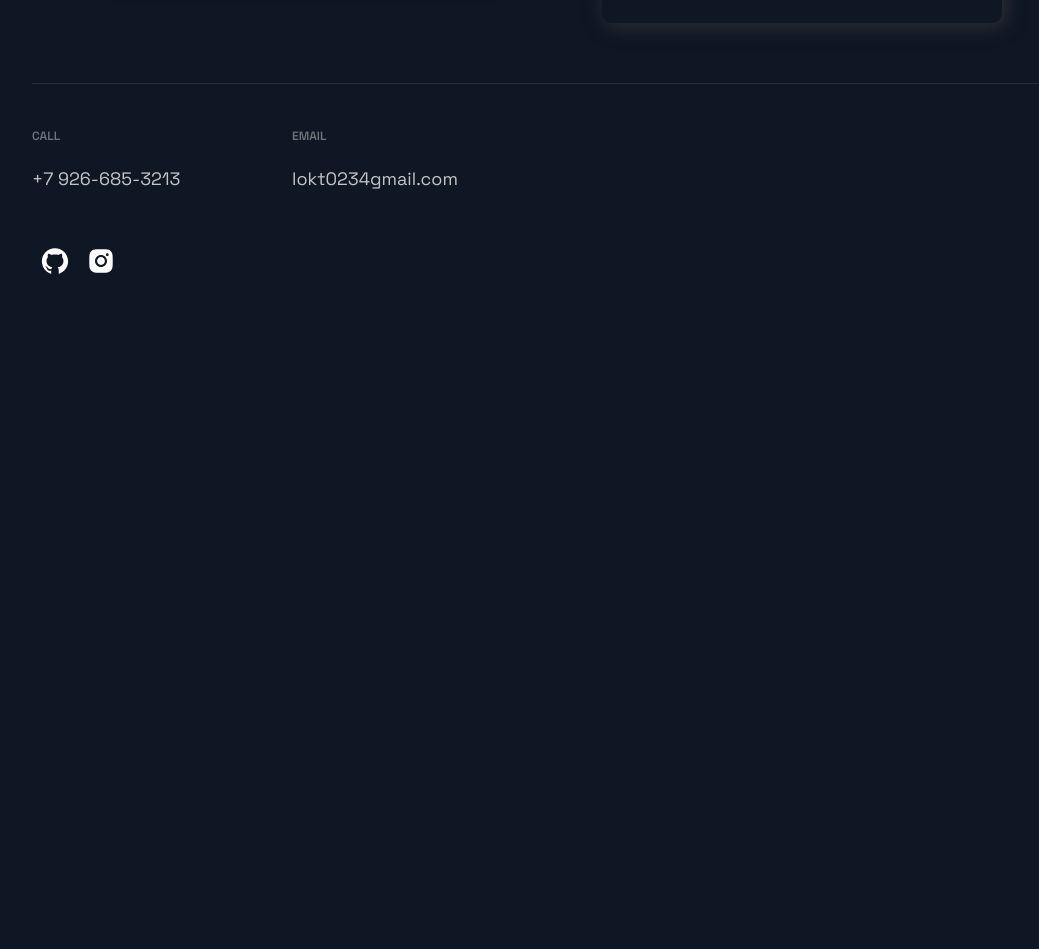
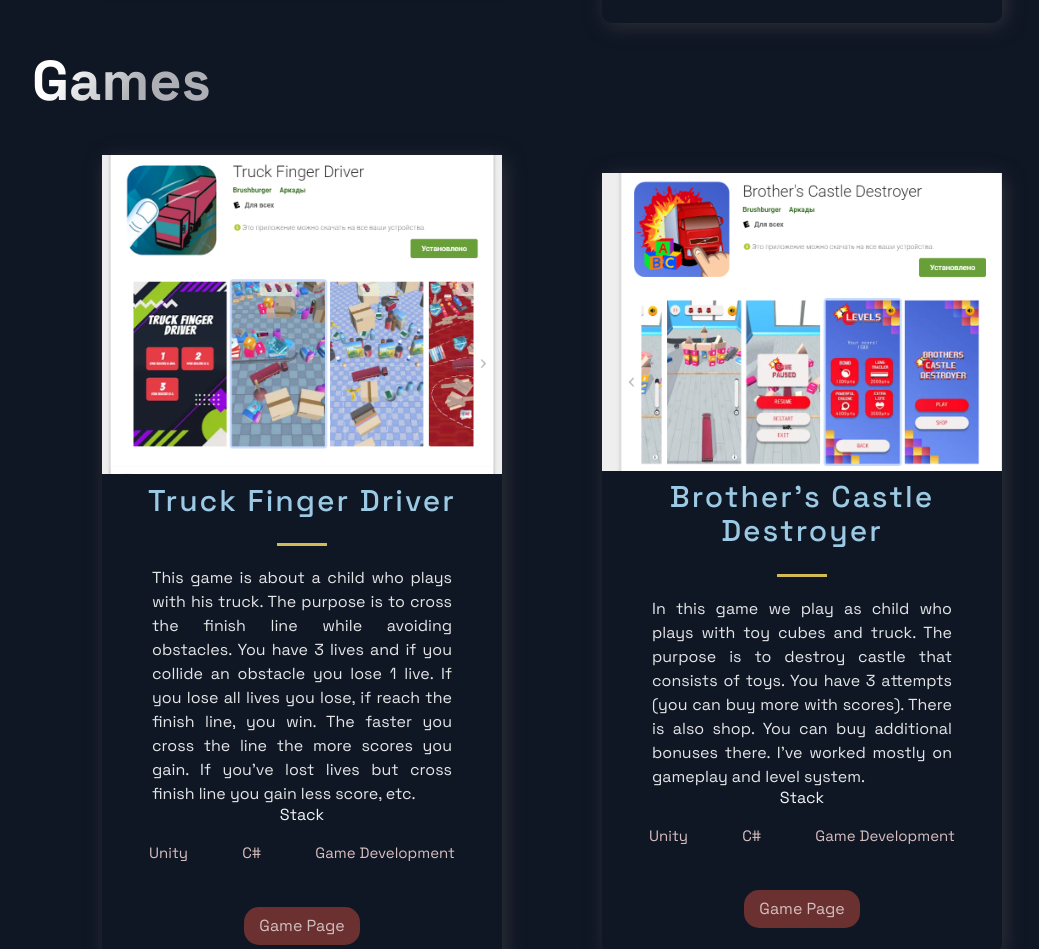
Before and after one commit to lokt02/portfolio, a Next.js app: page /projects in a window 1280 px wide. Shown: the part 1023-1972 px from the top of the page, without its empty margins (88-1127 px from the left). Before the commit the page ends 1362 px from the top, so only its background shows below. Built offline with nearby package versions, Linux system fonts and the light colour scheme.

Commit message:
telegram contact + game projects

```diff
--- a/src/components/Header/Header.js
+++ b/src/components/Header/Header.js
@@ -1,6 +1,6 @@
 import Link from 'next/link';
 import React from 'react';
-import { AiFillGithub, AiFillInstagram, AiFillLinkedin } from 'react-icons/ai';
+import { AiFillGithub, AiFillInstagram, AiFillMessage} from 'react-icons/ai';
 import { DiCssdeck } from 'react-icons/di';
 
 import { Container, Div1, Div2, Div3, NavLink, SocialIcons } from './HeaderStyles';
@@ -32,6 +32,9 @@ const Header = () =>  (
       </li>
     </Div2>
       <Div3>
+          <SocialIcons href="https://t.me/lokt02">
+            <AiFillMessage size="3rem" />
+          </SocialIcons>
           <SocialIcons href="https://github.com/lokt02">
             <AiFillGithub size="3rem" />
           </SocialIcons>
--- a/src/components/Projects/Projects.js
+++ b/src/components/Projects/Projects.js
@@ -2,7 +2,7 @@ import React from 'react';
 
 import { BlogCard, CardInfo, ExternalLinks, GridContainer, HeaderThree, Hr, Tag, TagList, TitleContent, UtilityList, Img } from './ProjectsStyles';
 import { Section, SectionDivider, SectionTitle } from '../../styles/GlobalComponents';
-import { projects } from '../../constants/constants';
+import { projects, games } from '../../constants/constants';
 
 const Projects = () => (
   <Section nopadding id="projects">
@@ -33,6 +33,33 @@ const Projects = () => (
         );
       })}
     </GridContainer>
+
+    <SectionTitle>Games</SectionTitle>
+    <GridContainer>
+      {games.map((p, i) => {
+        return (
+          <BlogCard key={i}>
+          <Img src={p.image} />
+            <TitleContent>
+              <HeaderThree title>{p.name}</HeaderThree>
+              <Hr />
+            </TitleContent>
+            <CardInfo className="card-info">{p.description}</CardInfo>
+            <div>
+              <TitleContent>Stack</TitleContent>
+              <TagList>
+                {p.tags.map((t, i) => {
+                  return <Tag key={i}>{t}</Tag>;
+                })}
+              </TagList>
+            </div>
+            <UtilityList>
+              <ExternalLinks href={p.codelink}>Game Page</ExternalLinks>
+            </UtilityList>
+          </BlogCard>
+        );
+      })}
+    </GridContainer>
   </Section>
 );
 
--- a/src/constants/constants.js
+++ b/src/constants/constants.js
@@ -19,6 +19,27 @@ export const projects = [
   },
 ];
 
+export const games = [
+  {
+    name: 'Truck Finger Driver',
+    description: "This game is about a child who plays with his truck. The purpose is to cross the finish line while avoiding obstacles. You have 3 lives and if you collide an obstacle you lose 1 live. If you lose all lives you lose, if reach the finish line, you win. The faster you cross the line the more scores you gain. If you've lost lives but cross finish line you gain less score, etc.",
+      image: '/images/22.png',
+      tags: ['Unity', 'C#', 'Game Development'],
+    codelink: 'https://play.google.com/store/apps/details?id=com.BrushBurger.TruckFingerDriver',
+    sourcelink: '',
+    id: 0,
+  },
+  {
+    name: "Brother's Castle Destroyer",
+    description:"In this game we play as child who plays with toy cubes and truck. The purpose is to destroy castle that consists of toys. You have 3 attempts (you can buy more with scores). There is also shop. You can buy additional bonuses there. I've worked mostly on gameplay and level system.",
+    image: '/images/21.png',
+    tags: ['Unity', 'C#', 'Game Development'],
+    codelink: 'https://play.google.com/store/apps/details?id=com.BrushBurger.BrothersCastleDestroyer',
+    sourcelink: '',
+    id: 1,
+  },
+];
+
 export const Education = "NRNU MEPHI, Institute Of Cyber Iintelligenc Systems, second year bachelor student"
 
 export const Age = 19;
```
Also changed, not shown: public/images/21.png (added), public/images/22.png (added).
